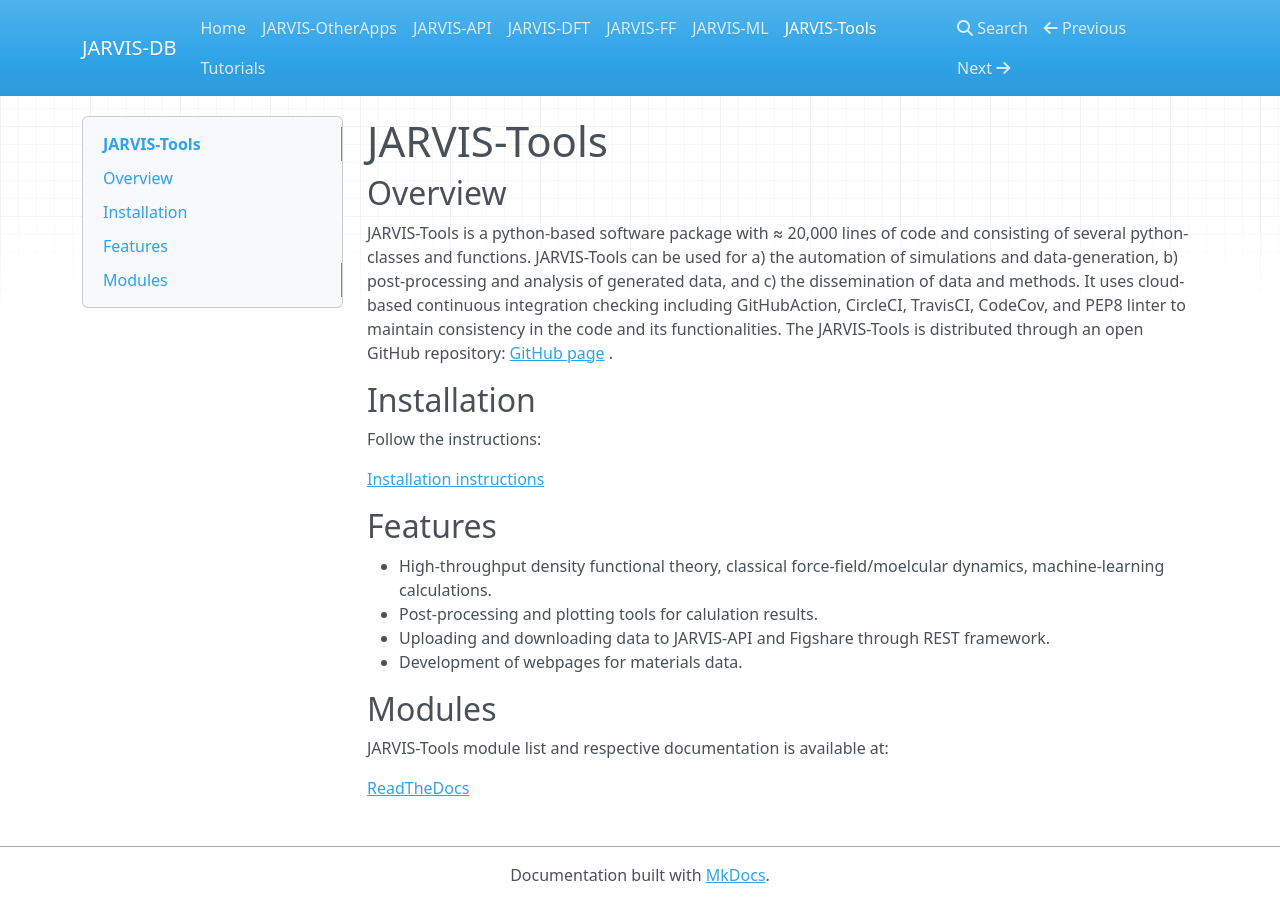
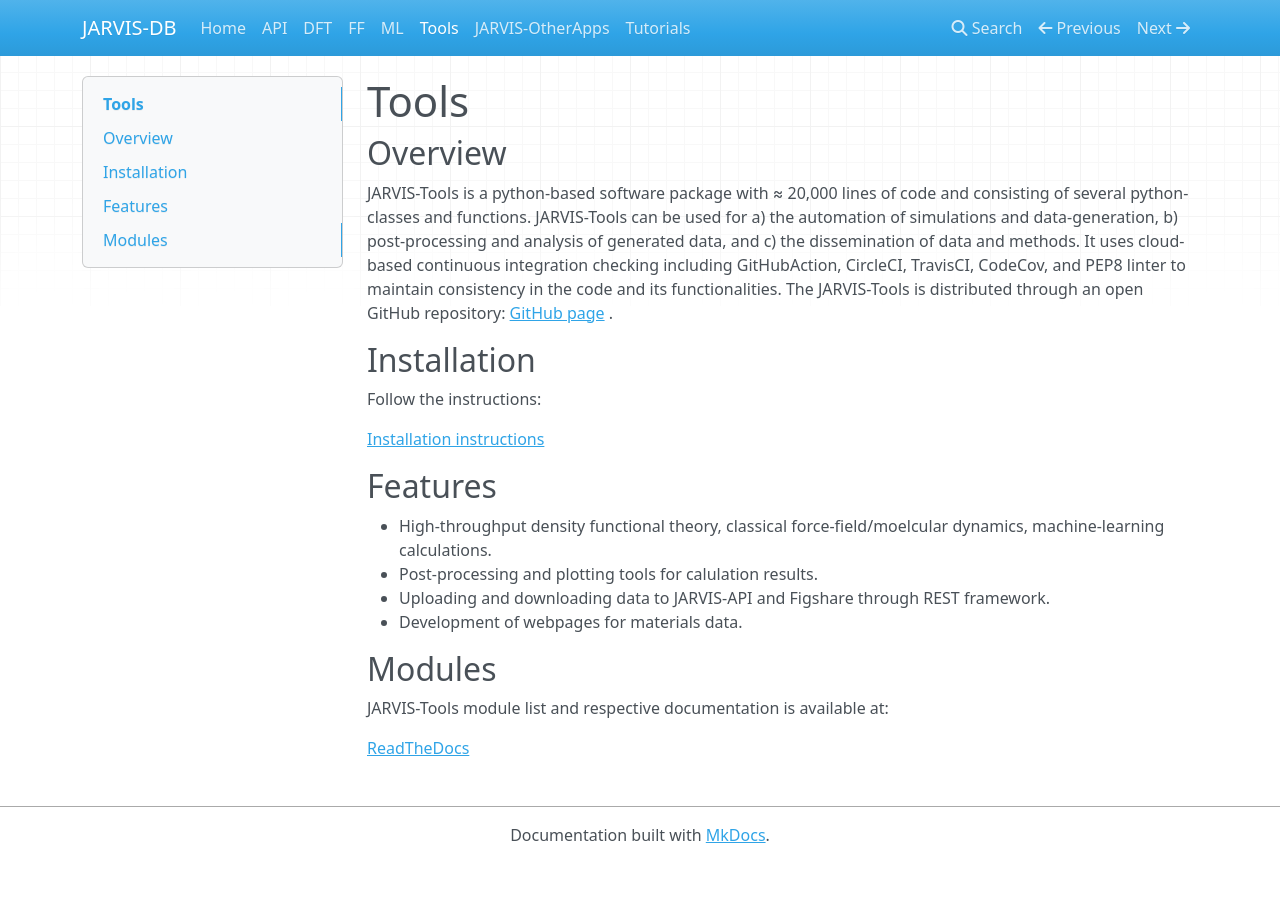
Before and after one commit to JARVIS-Materials-Design/dbdocs, an MkDocs documentation site: the page built from docs/jarvistools.md, in a window 1280 px wide. Built offline with MkDocs 1.6.1, drawn with Linux system fonts in a browser that asks for light colours; nearby versions of some CDN libraries.

```diff
--- a/docs/jarvisapi.md
+++ b/docs/jarvisapi.md
@@ -1,4 +1,4 @@
-# JARVIS-API
+# API
 
 ## Overview
 
--- a/docs/jarvisdft.md
+++ b/docs/jarvisdft.md
@@ -1,4 +1,4 @@
-# JARVIS-DFT
+# DFT
 
 ## Overview
 
--- a/docs/jarvisff.md
+++ b/docs/jarvisff.md
@@ -1,4 +1,4 @@
-# JARVIS-FF
+# FF
 
 ## Overview
 
--- a/docs/jarvisml.md
+++ b/docs/jarvisml.md
@@ -1,7 +1,7 @@
-# JARVIS-ML
+# ML
 
 ## Overview
-Currently, there are two types of data that are machine-learned in JARVIS-ML: discrete and image-based.
+Currently, there are two types of data that are machine-learned (ML) in JARVIS-ML: discrete and image-based.
 
 JARVIS-ML introduced Classical Force-field Inspired Descriptors (CFID) as a universal framework
 to represent a material’s chemistry-structure-charge related data. These descriptors along with
--- a/docs/jarvistools.md
+++ b/docs/jarvistools.md
@@ -1,4 +1,4 @@
-# JARVIS-Tools
+# Tools
 
 ## Overview
 
```
Also changed, not shown: docs/tjarvisderivedapps.md (renamed from docs/derivedapps.md).
